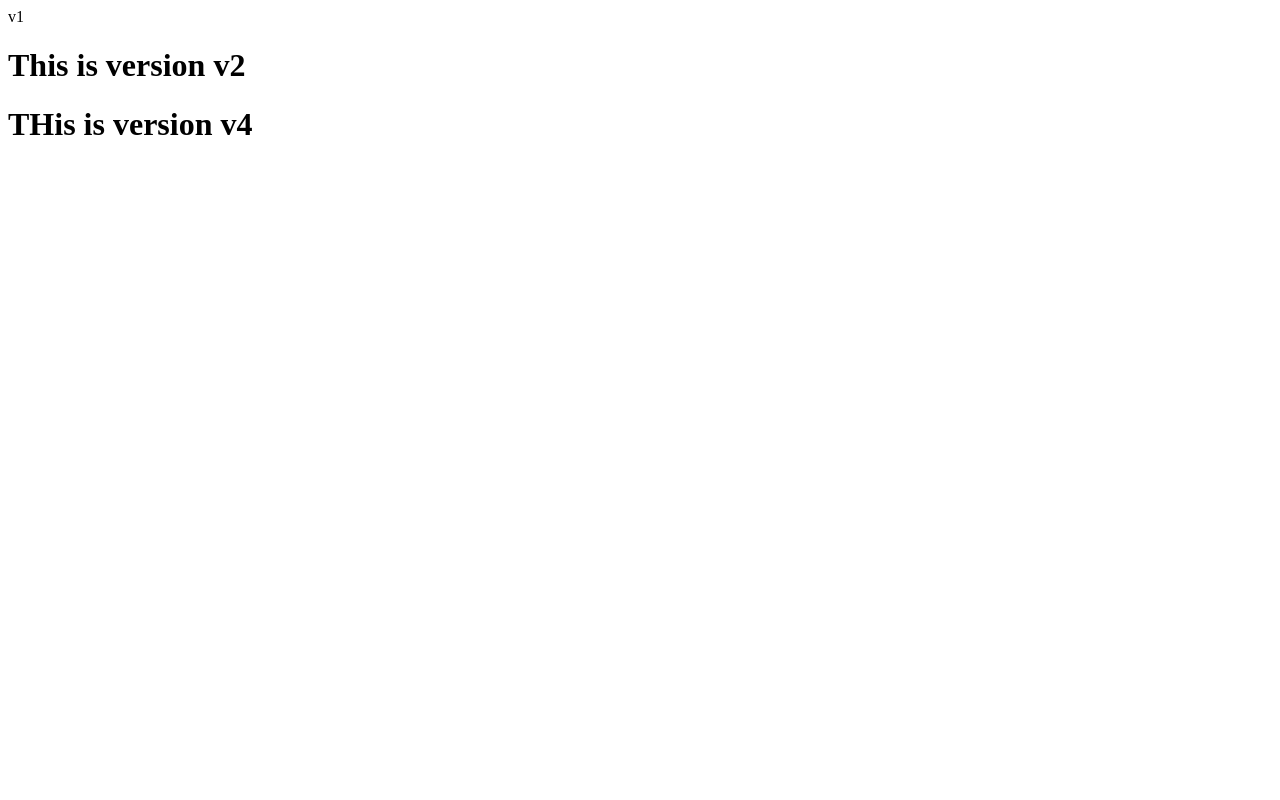
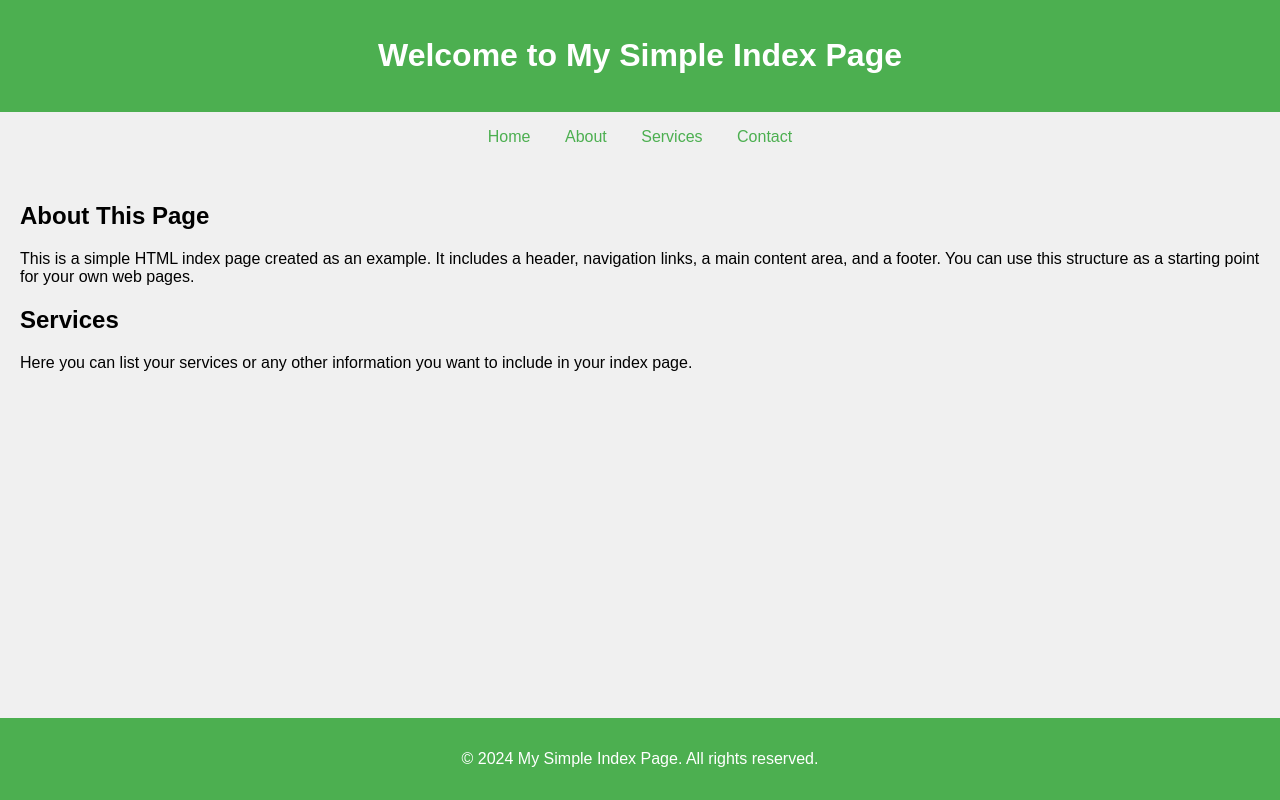
Before and after one commit to Abhay-Linux/Linux-git-jenkins, a plain HTML site: page index.html in a window 1280 px wide. Drawn offline with Linux system fonts and the light colour scheme.

Commit message:
Update index.html

```diff
--- a/index.html
+++ b/index.html
@@ -3,11 +3,66 @@
 <head>
     <meta charset="UTF-8">
     <meta name="viewport" content="width=device-width, initial-scale=1.0">
-    <title>Document</title>
+    <title>My Simple Index Page</title>
+    <style>
+        body {
+            font-family: Arial, sans-serif;
+            margin: 0;
+            padding: 0;
+            background-color: #f0f0f0;
+        }
+        header {
+            background-color: #4CAF50;
+            color: white;
+            text-align: center;
+            padding: 1em 0;
+        }
+        nav {
+            text-align: center;
+            margin: 1em 0;
+        }
+        nav a {
+            margin: 0 15px;
+            text-decoration: none;
+            color: #4CAF50;
+        }
+        main {
+            padding: 20px;
+        }
+        footer {
+            text-align: center;
+            padding: 1em 0;
+            background-color: #4CAF50;
+            color: white;
+            position: fixed;
+            width: 100%;
+            bottom: 0;
+        }
+    </style>
 </head>
 <body>
-  <link rel="stylesheet" href="style.css">
-</body>v1
-<h1>This is version v2</h1>
-<h1>THis is version v4</h1>
+
+    <header>
+        <h1>Welcome to My Simple Index Page</h1>
+    </header>
+
+    <nav>
+        <a href="#">Home</a>
+        <a href="#">About</a>
+        <a href="#">Services</a>
+        <a href="#">Contact</a>
+    </nav>
+
+    <main>
+        <h2>About This Page</h2>
+        <p>This is a simple HTML index page created as an example. It includes a header, navigation links, a main content area, and a footer. You can use this structure as a starting point for your own web pages.</p>
+        <h2>Services</h2>
+        <p>Here you can list your services or any other information you want to include in your index page.</p>
+    </main>
+
+    <footer>
+        <p>&copy; 2024 My Simple Index Page. All rights reserved.</p>
+    </footer>
+
+</body>
 </html>
```
